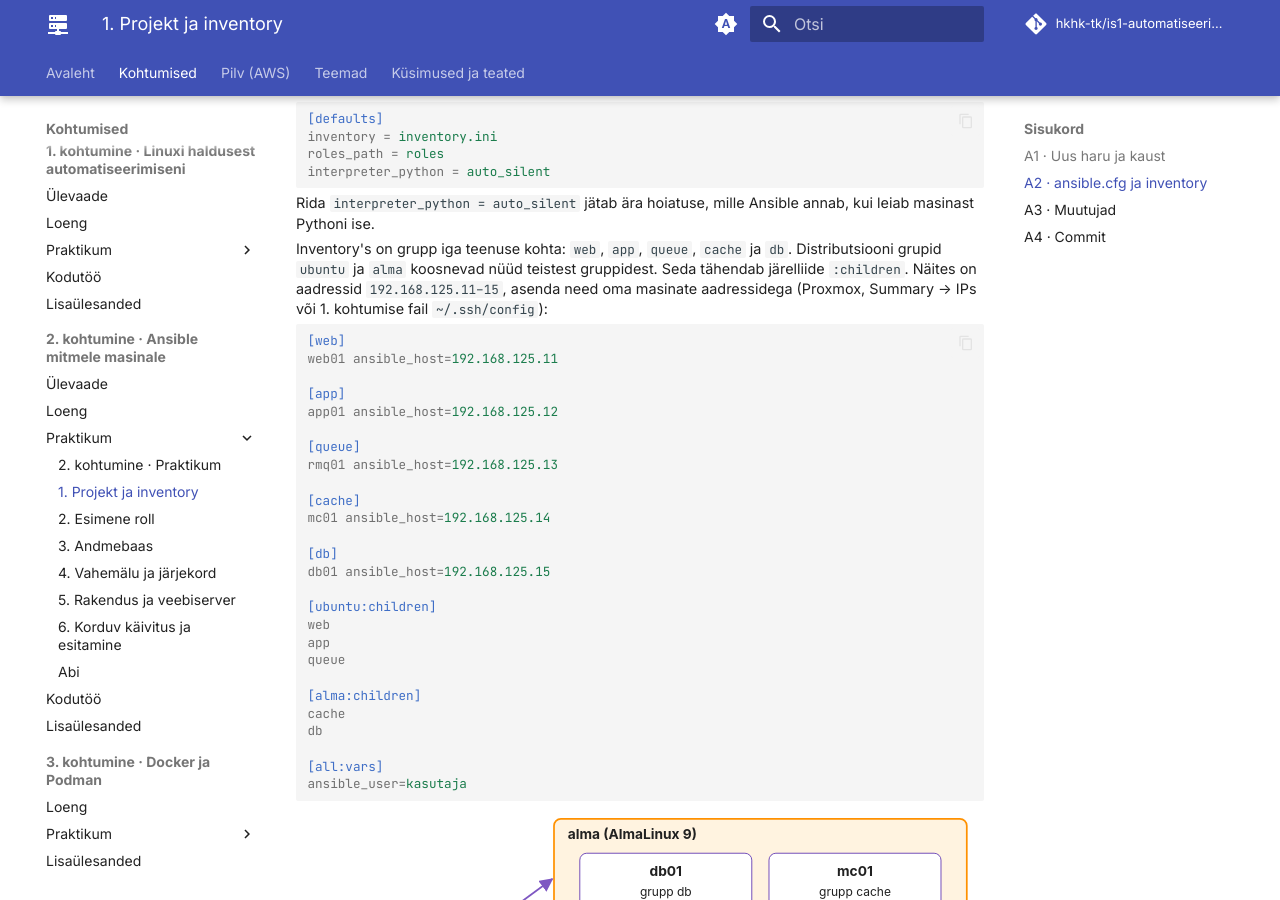
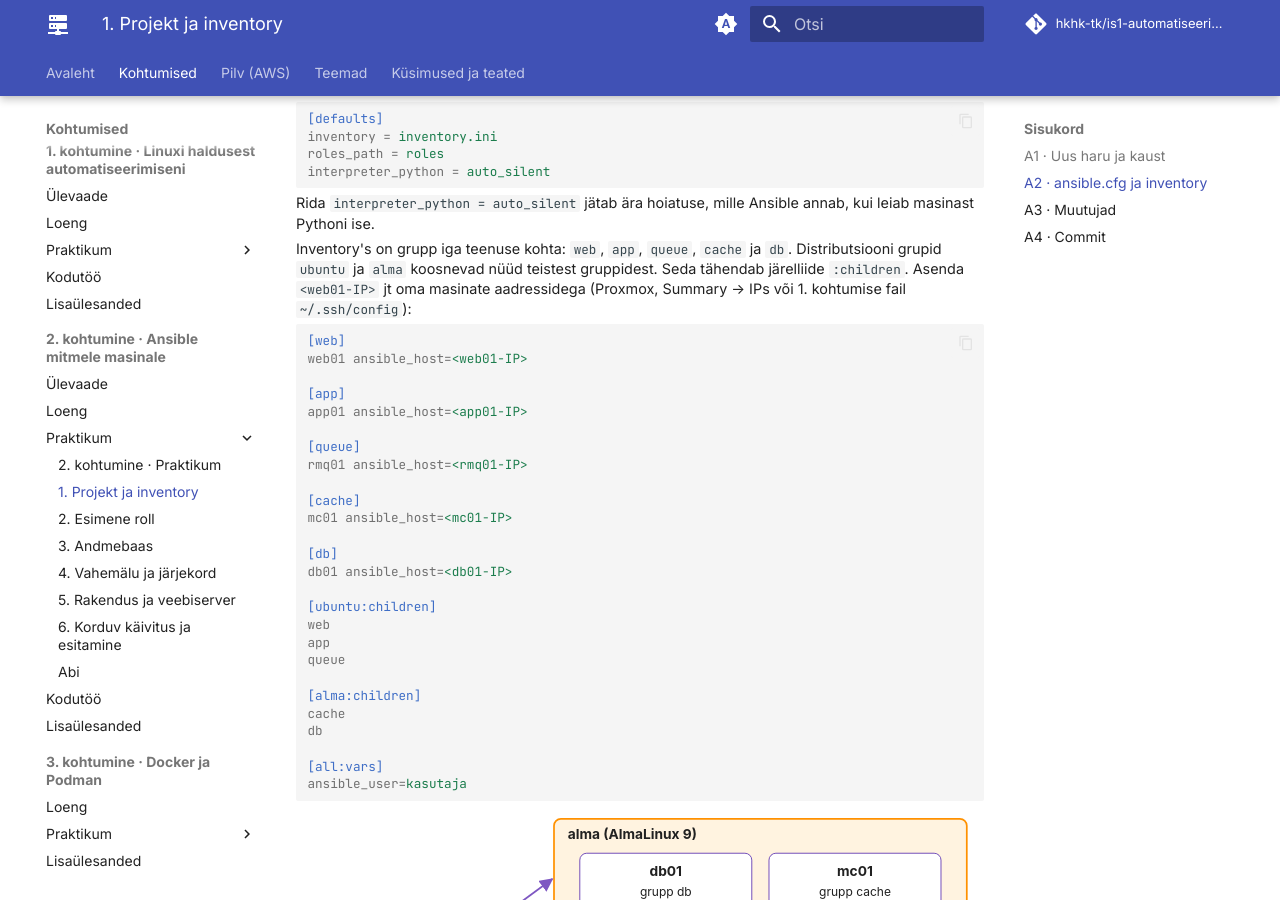
Before and after one commit to hkhk-tk/is1-automatiseerimine, an MkDocs documentation site: the page built from docs/k02/lab-1-projekt.md, in a window 1280 px wide and 900 px high, scrolled down 715 px. Built offline with MkDocs 1.6.1 and Material for MkDocs 9.7.7, drawn with Linux system fonts in a browser that asks for light colours; comment, search, counter and statistics services are not loaded.

Commit message:
K1: SSH skript keeldub näidis-IP-dega, kirjutab vale kirje üle; näidetes kohatäide <web01-IP>
Näidisaadressid 192.168.125.11-15 olid laborivõrgus teiste õppijate masinad. Skript kontrollib nüüd, et IP-d on muudetud, ja asendab olemasoleva Host kirje.

````diff
--- a/docs/k02/lab-1-projekt.md
+++ b/docs/k02/lab-1-projekt.md
@@ -40,23 +40,23 @@ interpreter_python = auto_silent
 
 Rida `interpreter_python = auto_silent` jätab ära hoiatuse, mille Ansible annab, kui leiab masinast Pythoni ise.
 
-Inventory's on grupp iga teenuse kohta: `web`, `app`, `queue`, `cache` ja `db`. Distributsiooni grupid `ubuntu` ja `alma` koosnevad nüüd teistest gruppidest. Seda tähendab järelliide `:children`. Näites on aadressid `192.168.125.11–15`, asenda need oma masinate aadressidega (Proxmox, Summary → IPs või 1. kohtumise fail `~/.ssh/config`):
+Inventory's on grupp iga teenuse kohta: `web`, `app`, `queue`, `cache` ja `db`. Distributsiooni grupid `ubuntu` ja `alma` koosnevad nüüd teistest gruppidest. Seda tähendab järelliide `:children`. Asenda `<web01-IP>` jt oma masinate aadressidega (Proxmox, Summary → IPs või 1. kohtumise fail `~/.ssh/config`):
 
 ```ini
 [web]
-web01 ansible_host=192.168.125.11
+web01 ansible_host=<web01-IP>
 
 [app]
-app01 ansible_host=192.168.125.12
+app01 ansible_host=<app01-IP>
 
 [queue]
-rmq01 ansible_host=192.168.125.13
+rmq01 ansible_host=<rmq01-IP>
 
 [cache]
-mc01 ansible_host=192.168.125.14
+mc01 ansible_host=<mc01-IP>
 
 [db]
-db01 ansible_host=192.168.125.15
+db01 ansible_host=<db01-IP>
 
 [ubuntu:children]
 web
````
Also changed, not shown: docs/00-ulevaade/keskkond.md (+1 -1 lines), docs/k01/lab-1-keskkond.md (+21 -12 lines), docs/k02/loeng.md (+5 -5 lines).
